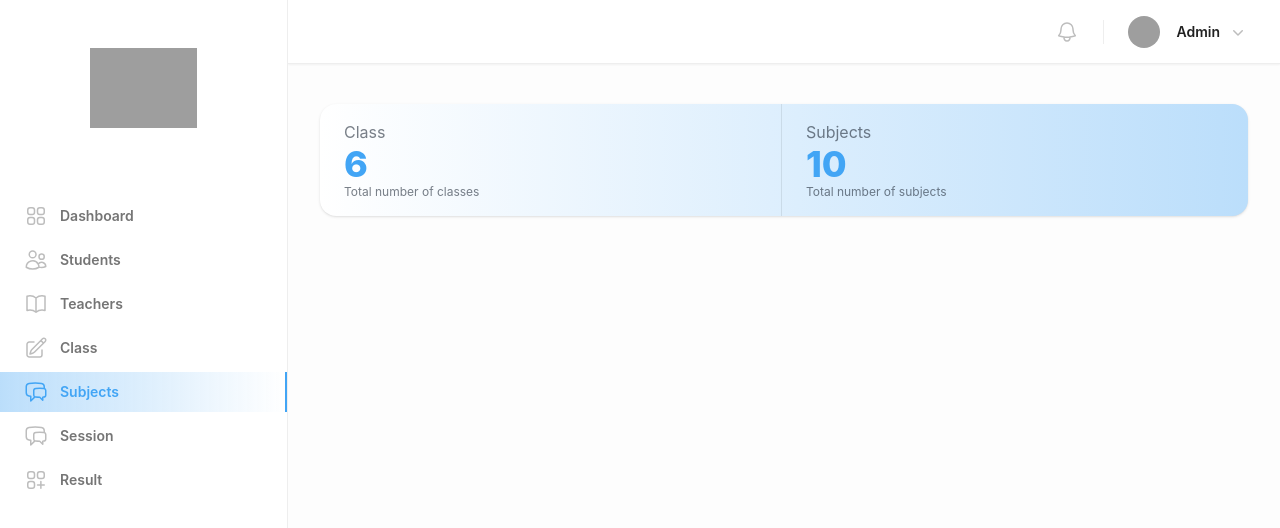
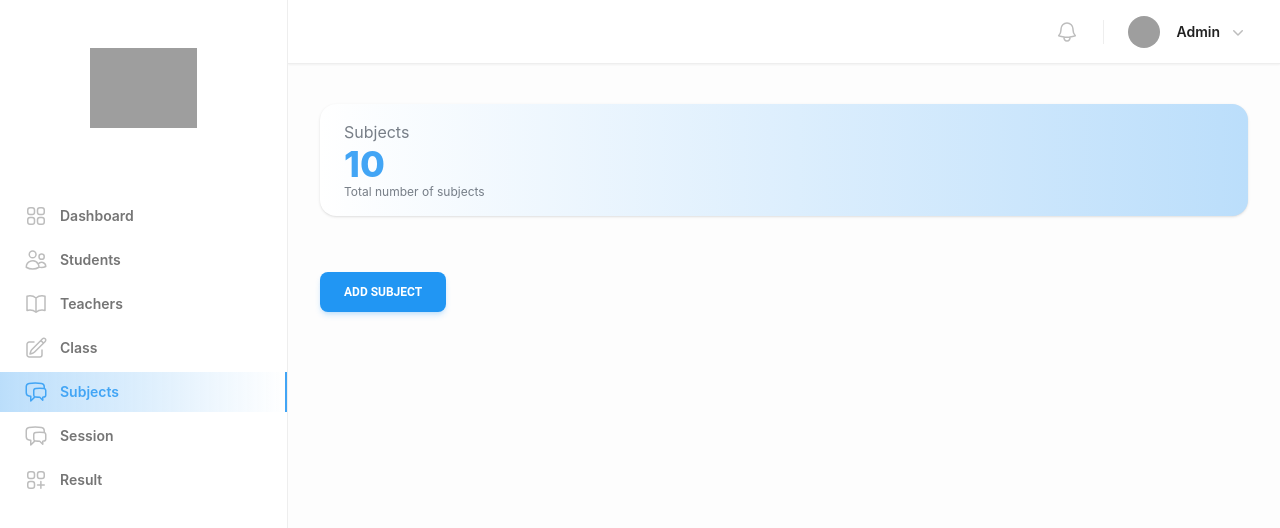
Before and after one commit to godwinmaleek/high-school-management-system, a React (Create React App) app: page /subjects in a window 1280 px wide. Shown: the top 528 px of the page. Built offline with nearby package versions, Linux system fonts and the light colour scheme; grey boxes are pictures that could not be loaded.

Commit message:
create subject table component

```diff
--- a/src/pages/subjects/components/stat.jsx
+++ b/src/pages/subjects/components/stat.jsx
@@ -1,12 +1,6 @@
 export default function ClassStat() {
   return (
     <div className="stats shadow grid bg-gradient-to-l from-blue-100 to-sky-50">
-      <div className="stat place-items-start">
-        <div className="stat-title">Class</div>
-        <div className="stat-value text-blue-400">6</div>
-        <div className="stat-desc">Total number of classes</div>
-      </div>
-
       <div className="stat place-items-start">
         <div className="stat-title">Subjects</div>
         <div className="stat-value text-blue-400">10</div>
--- /dev/null
+++ b/src/pages/subjects/components/subject-table.jsx
@@ -0,0 +1,3 @@
+export default function SubjectTable() {
+  return <div></div>;
+}
--- a/src/pages/subjects/index.jsx
+++ b/src/pages/subjects/index.jsx
@@ -1,69 +1,34 @@
-// import { Card, CardBody, CardHeader } from "@material-tailwind/react";
-// import PieChart from "../../components/chart";
+import { Button } from "@material-tailwind/react";
 import Layout from "../../layout";
-// import QuickLink from "./components/quicklinks";
-// import { ClockIcon } from "@heroicons/react/24/outline";
+
 import ClassStat from "./components/stat";
-// import DashboardStat from "./components/stat";
+
+import SubjectTable from "./components/subject-table";
 
 export default function Subjects() {
+  // const allTopics = [
+  //   { id: 1, name: "Math" },
+  //   { id: 2, name: "Physics" },
+  //   { id: 3, name: "Chemistry" },
+  //   { id: 4, name: "Physics" },
+  //   { id: 5, name: "Biology" },
+  //   { id: 7, name: "Chemistry" },
+  //   { id: 8, name: "English Language" },
+  //   { id: 9, name: "Literature in English" },
+  //   { id: 10, name: "Civic Educaton" },
+  //   { id: 11, name: "Basic Science" },
+  //   { id: 12, name: "French" },
+  // ];
+
   return (
     <Layout>
       <ClassStat />
-      {/* <div className="grid grid-cols-5 mt-14 gap-10">
-        <Card className="col-span-3">
-          <CardHeader className="p-4">
-            <h3 className="text-lg font-semibold">Pending Approvals</h3>
-          </CardHeader>
-          <CardBody>
-            <ul className="flex flex-col  divide-y-2">
-              <li className="py-4">
-                <div className="inline-block py-0.5 px-1 rounded-md bg-blue-50 align-middle">
-                  <span className="text-xs text-blue-400 font-medium">
-                    10 sept, 2024
-                  </span>
-                </div>
-                <p className="text-sm mt-2 font-medium">
-                  JSS2 results pending approval
-                </p>
-                <div className="flex items-center text-xs gap-1 mt-1">
-                  Submited {<ClockIcon height={13} width={13} />} 20 min ago
-                </div>
-              </li>
-              <li className="py-4">
-                <div className="inline-block py-0.5 px-1 rounded-md bg-blue-50 align-middle">
-                  <span className="text-xs text-blue-400 font-medium">
-                    10 sept, 2024
-                  </span>
-                </div>
-                <p className="text-sm mt-2 font-medium">
-                  JSS1 results pending approval
-                </p>
-                <div className="flex items-center text-xs gap-1 mt-1">
-                  Submited {<ClockIcon height={13} width={13} />} 20 min ago
-                </div>
-              </li>
-              <li className="py-4">
-                <div className="inline-block py-0.5 px-1 rounded-md bg-blue-50 align-middle">
-                  <span className="text-xs text-blue-400 font-medium">
-                    10 sept, 2024
-                  </span>
-                </div>
-                <p className="text-sm mt-2 font-medium">
-                  SSS1 results pending approval
-                </p>
-                <div className="flex items-center text-xs gap-1 mt-1">
-                  Submited {<ClockIcon height={13} width={13} />} 20 min ago
-                </div>
-              </li>
-            </ul>
-          </CardBody>
-        </Card>
-        <div className="grid grid-cols-1 gap-y-5 col-span-2">
-          <QuickLink />
-          <PieChart />
-        </div>
-      </div> */}
+      <div className="mt-14">
+        <Button color="blue" className="">
+          Add Subject
+        </Button>
+        <SubjectTable />
+      </div>
     </Layout>
   );
 }
```
